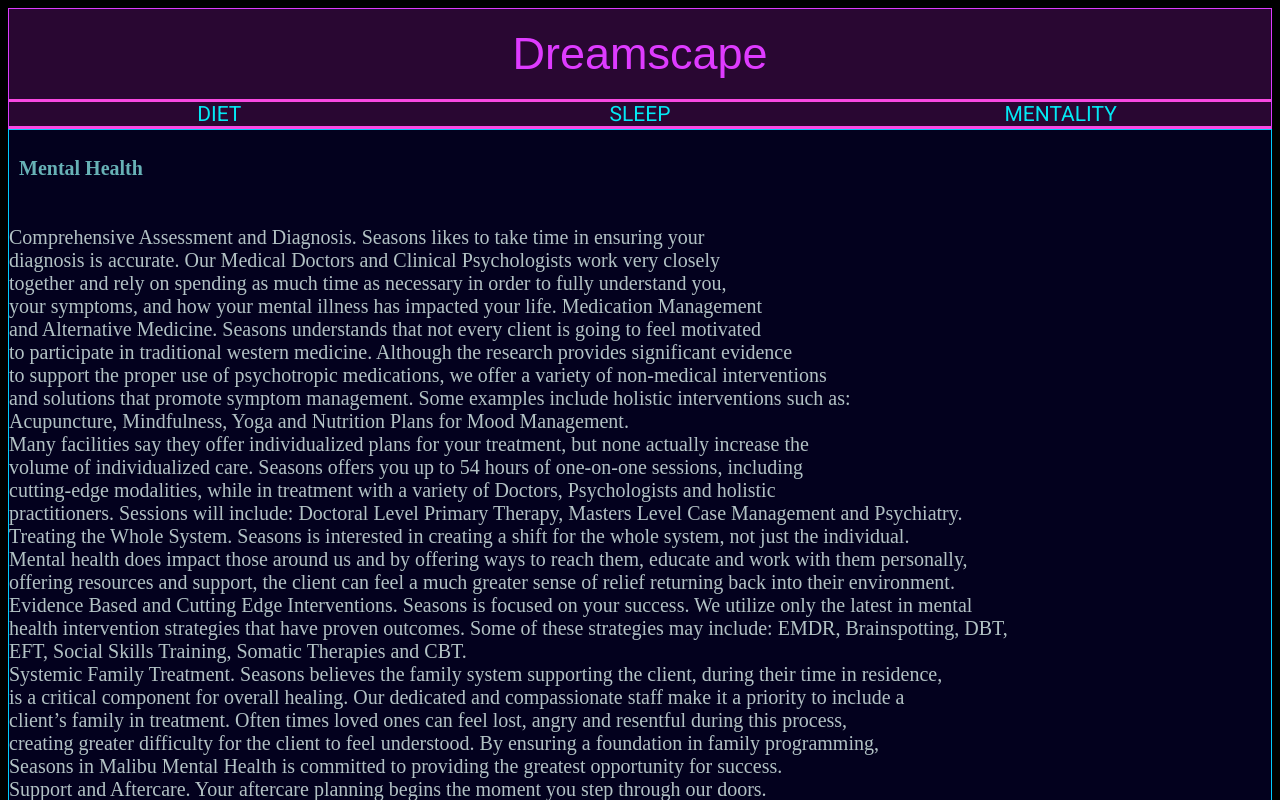
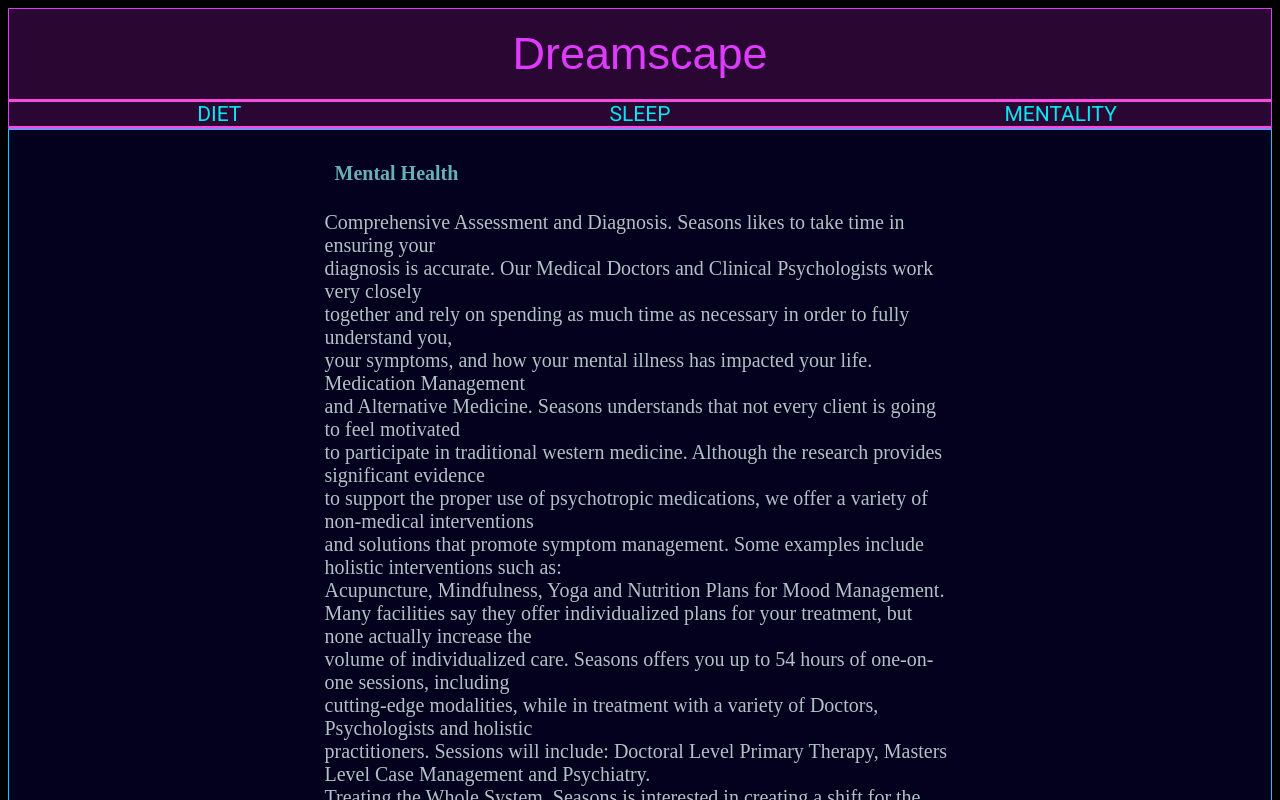
Before and after one commit to alwrence9/dreamscape, a React (Create React App) app in the folder client/: page / in a window 1280 px wide. Both pictures are taken after a click on the item "MENTALITY". Shown: the top 800 px of the page. Built offline with nearby package versions, Linux system fonts and the light colour scheme; no server answers; a web font is replaced by a local one.

Commit message:
Mentality css

```diff
--- a/client/src/components/mentalityComponents/Mental.js
+++ b/client/src/components/mentalityComponents/Mental.js
@@ -1,9 +1,11 @@
 import React, { useState } from 'react';
+import './Mentality.css'
 
 function Mental() {
 
     return (
-    <>
+    <section id="mentality-container">
+      <div>
         <h4> Mental Health </h4>
         <p>Comprehensive Assessment and Diagnosis. Seasons likes to take time in ensuring your <br></br>
           diagnosis is accurate. Our Medical Doctors and Clinical Psychologists work very closely <br></br>
@@ -35,7 +37,8 @@
           continued interaction with our team of professionals, or by connecting you with elite professionals and <br></br>
           care providers that understand your specific needs wherever you live.
         </p>
-    </>
+      </div>
+    </section>
   );
 }
 
--- /dev/null
+++ b/client/src/components/mentalityComponents/Mentality.css
@@ -0,0 +1,9 @@
+#mentality-container{
+    margin: 5px 0;
+    display : flex;
+    justify-content: center;
+}
+
+#mentality-container > div{
+    width: 50%
+}
```
Lines whose indentation alone changed are shown as unchanged.
